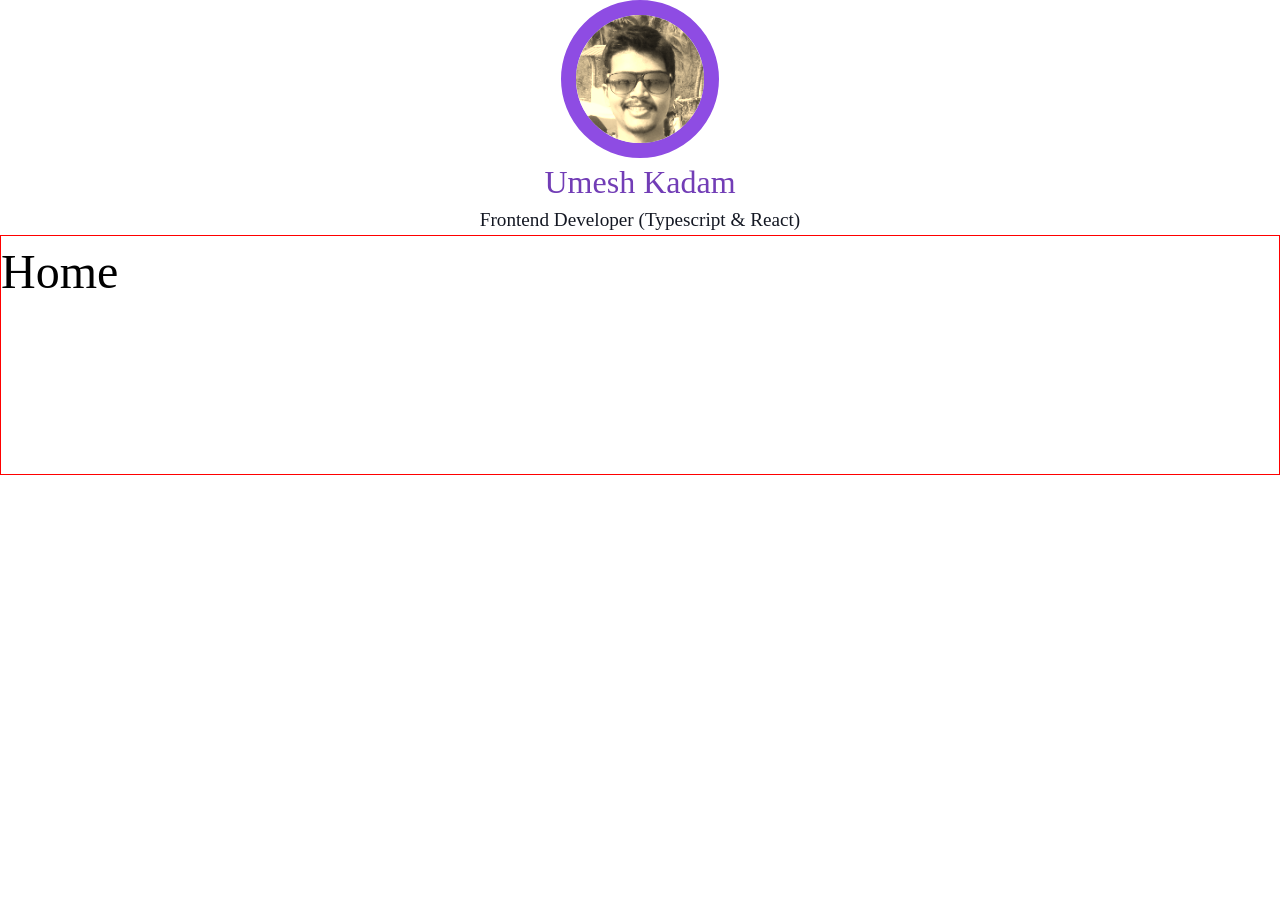
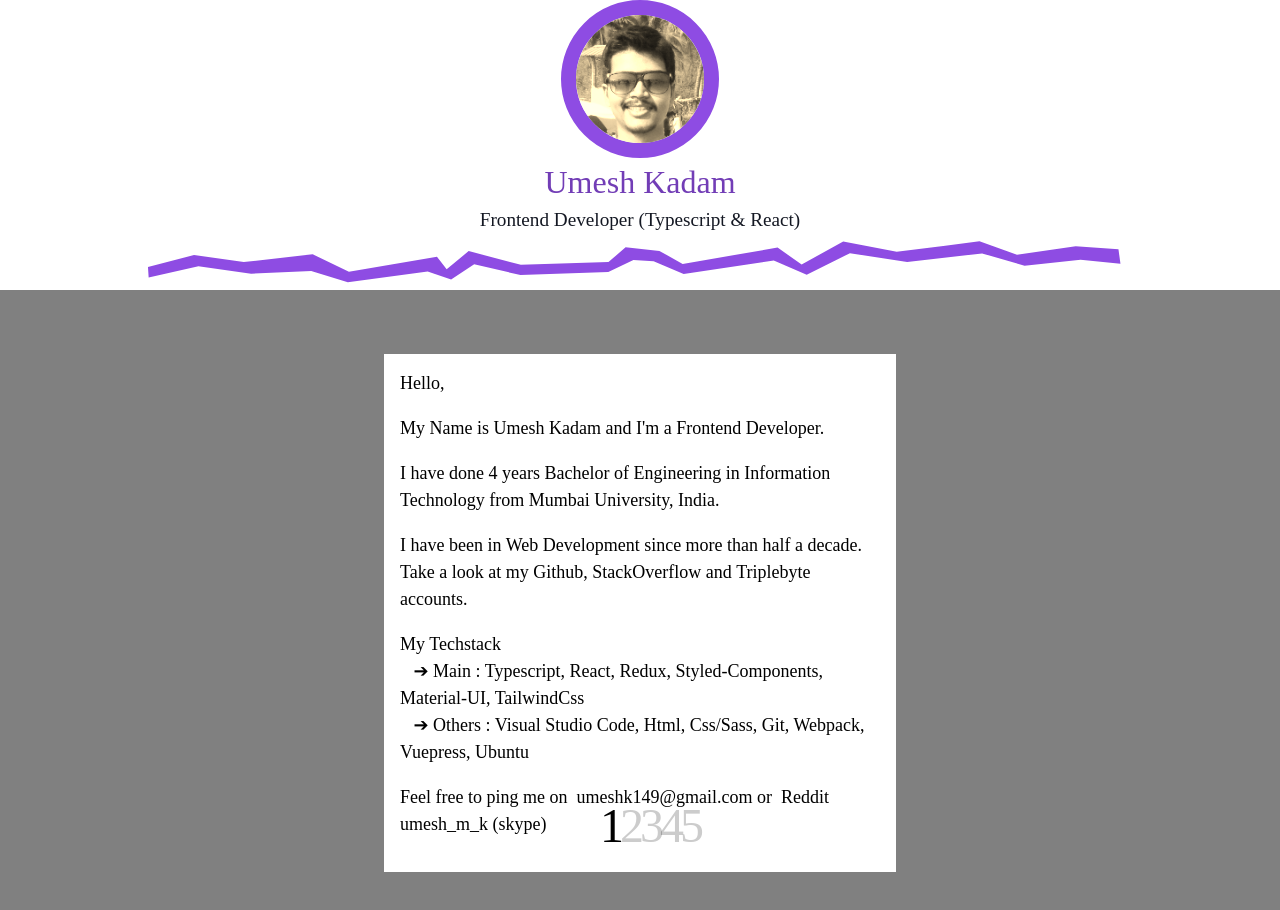
Before and after one commit to umeshmk/portfolio, a Next.js app: page / in a window 1280 px wide. Shown: the top 910 px of the page. Before the commit the page ends 800 px from the top, so only its background shows below. Built offline with nearby package versions, Linux system fonts and the light colour scheme; a web font is replaced by a local one.

Commit message:
created description slide

```diff
--- /dev/null
+++ b/components/Description/index.tsx
@@ -0,0 +1,49 @@
+import Link from 'next/link';
+import styles from './styles.module.scss';
+
+export const Description = () => {
+  return (
+    <div className={styles.description}>
+      {/* <em> */}
+      Hello,
+      <p />
+      My Name is Umesh Kadam and I&apos;m a Frontend Developer.
+      <p />I have done 4 years Bachelor of Engineering in Information Technology
+      from Mumbai University, India.
+      <p />I have been in Web Development since more than half a decade. Take a
+      look at my <Link href="https://github.com/umeshmk">Github</Link>
+      ,&nbsp;
+      <Link href="https://stackoverflow.com/users/4681392/umesh-kadam">
+        StackOverflow
+      </Link>
+      &nbsp;and&nbsp;
+      <Link href="https://triplebyte.com/tb/umesh-kadam-wto3lpz/certificate">
+        Triplebyte
+      </Link>
+      &nbsp; accounts.
+      <br />
+      <p />
+      <p>
+        My Techstack <br />
+        &nbsp;&nbsp;&nbsp;➔ Main :{' '}
+        <span>
+          Typescript, React, Redux, Styled-Components, Material-UI, TailwindCss
+        </span>
+        <br />
+        &nbsp;&nbsp;&nbsp;➔ Others :{' '}
+        <span>
+          Visual Studio Code, Html, Css/Sass, Git, Webpack, Vuepress, Ubuntu
+        </span>
+      </p>
+      {/* Contact Me -&nbsp;   */}
+      Feel free to ping me on &nbsp;
+      <Link href="mailto:umeshk149@gmail.com">umeshk149@gmail.com</Link> or
+      &nbsp;
+      <Link href="https://www.reddit.com/user/umeshmk">Reddit</Link>{' '}
+      {/* <br/> */}
+      <Link href="#">umesh_m_k</Link> (skype)
+      <p />
+      {/* </em> */}
+    </div>
+  );
+};
--- /dev/null
+++ b/components/Description/styles.module.scss
@@ -0,0 +1,5 @@
+.description {
+  background-color: white;
+  text-align: left;
+  padding: 1rem;
+}
--- a/components/Elements/index.tsx
+++ b/components/Elements/index.tsx
@@ -1,16 +1,26 @@
 import {ReactElement} from 'react';
 
-interface IProps {
+interface CircleProps {
   children?: React.ReactNode;
 }
-// const H1 = (props: IProps) => {
-//   return <h1>{props.children}</h1>;
-// };
+const Circle = (props: CircleProps) => {
+  return <div className="circle">{props.children}</div>;
+};
 
-const Circle = (props: IProps) => {
-  return <div className="circle">{props.children}</div>;
+interface FrameProps {
+  type: 'vertical' | 'horizontal';
+}
+const Frame = ({type}: FrameProps) => {
+  return (
+    <div
+      style={{rotate: type === 'horizontal' ? '0deg' : '90deg'}}
+      data-type={type}>
+      <img src="/frame.svg" alt="frame" />
+    </div>
+  );
 };
 
 export const El = {
   Circle,
+  Frame,
 };
--- a/components/Header/index.tsx
+++ b/components/Header/index.tsx
@@ -10,6 +10,8 @@ export const Header = () => {
 
       <div className="heading1">Umesh Kadam</div>
       <div className="heading3">Frontend Developer (Typescript & React)</div>
+
+      <El.Frame type="horizontal" />
     </header>
   );
 };
--- a/components/Header/styles.module.scss
+++ b/components/Header/styles.module.scss
@@ -3,6 +3,7 @@
   flex-direction: column;
   align-items: center;
   justify-content: center;
+  // border: 1px solid;
 }
 .avatar {
   display: flex;
--- a/components/Home/index.tsx
+++ b/components/Home/index.tsx
@@ -1,3 +1,10 @@
+import {Slider} from '../Slider';
+import styles from './styles.module.scss';
+
 export const Home = () => {
-  return <>Home</>;
+  return (
+    <div className={styles.home}>
+      <Slider />
+    </div>
+  );
 };
--- /dev/null
+++ b/components/Home/styles.module.scss
@@ -0,0 +1,6 @@
+.home {
+  background-color: grey;
+  padding: 4rem;
+  display: flex;
+  justify-content: center;
+}
--- /dev/null
+++ b/components/Slider/index.tsx
@@ -0,0 +1,34 @@
+import React, {useRef, useState} from 'react';
+import {Swiper, SwiperSlide} from 'swiper/react';
+import 'swiper/css';
+import 'swiper/css/pagination';
+import {Pagination} from 'swiper';
+import styles from './styles.module.scss';
+import {Description} from '../Description';
+
+export const Slider = () => {
+  const pagination = {
+    clickable: true,
+    renderBullet: function (index: number, className: string) {
+      return '<span class="' + className + '">' + (index + 1) + '</span>';
+    },
+  };
+
+  return (
+    <div className={styles.slider}>
+      {/* Slider */}
+      <Swiper
+        pagination={pagination}
+        modules={[Pagination]}
+        className="mySwiper">
+        <SwiperSlide>
+          <Description />
+        </SwiperSlide>
+        <SwiperSlide>Slide 2</SwiperSlide>
+        <SwiperSlide>Slide 3</SwiperSlide>
+        <SwiperSlide>Slide 4</SwiperSlide>
+        <SwiperSlide>Slide 5</SwiperSlide>
+      </Swiper>
+    </div>
+  );
+};
--- /dev/null
+++ b/components/Slider/styles.module.scss
@@ -0,0 +1,5 @@
+.slider {
+  background-color: antiquewhite;
+  min-height: 40vh;
+  width: 40vw;
+}
--- a/pages/index.tsx
+++ b/pages/index.tsx
@@ -1,4 +1,5 @@
 import Head from 'next/head';
+import {El} from '../components/Elements';
 import {Header} from '../components/Header';
 import {Home} from '../components/Home';
 import styles from '../styles/Home.module.scss';
--- a/styles/Home.module.scss
+++ b/styles/Home.module.scss
@@ -2,7 +2,7 @@
 
 .main {
   font-size: 3rem;
-  border: 1px solid red;
+  // border: 1px solid red;
   min-height: 30vh;
 }
 
--- a/styles/globals.scss
+++ b/styles/globals.scss
@@ -57,3 +57,40 @@ a {
   border: 15px solid var(--colorPrimary);
   border-radius: 5em;
 }
+
+// SWIPER
+
+.swiper {
+  width: 100%;
+  height: 100%;
+}
+.swiper-slide {
+  text-align: center;
+  font-size: 18px;
+  background: #fff;
+  display: flex;
+  justify-content: center;
+  align-items: center;
+}
+.swiper-slide img {
+  // display: block;
+  // width: 100%;
+  // height: 100%;
+  // object-fit: cover;
+}
+.swiper-pagination-bullet {
+  // width: 20px;
+  // height: 20px;
+  // text-align: center;
+  // line-height: 20px;
+  // font-size: 12px;
+  // color: #000;
+  // opacity: 1;
+  // background: rgba(0, 0, 0, 0.2);
+  width: 0px !important;
+  margin: 10px !important;
+}
+.swiper-pagination-bullet-active {
+  // color: #fff;
+  // background: #007aff;
+}
```
Also changed, not shown: public/frame.svg (added).
